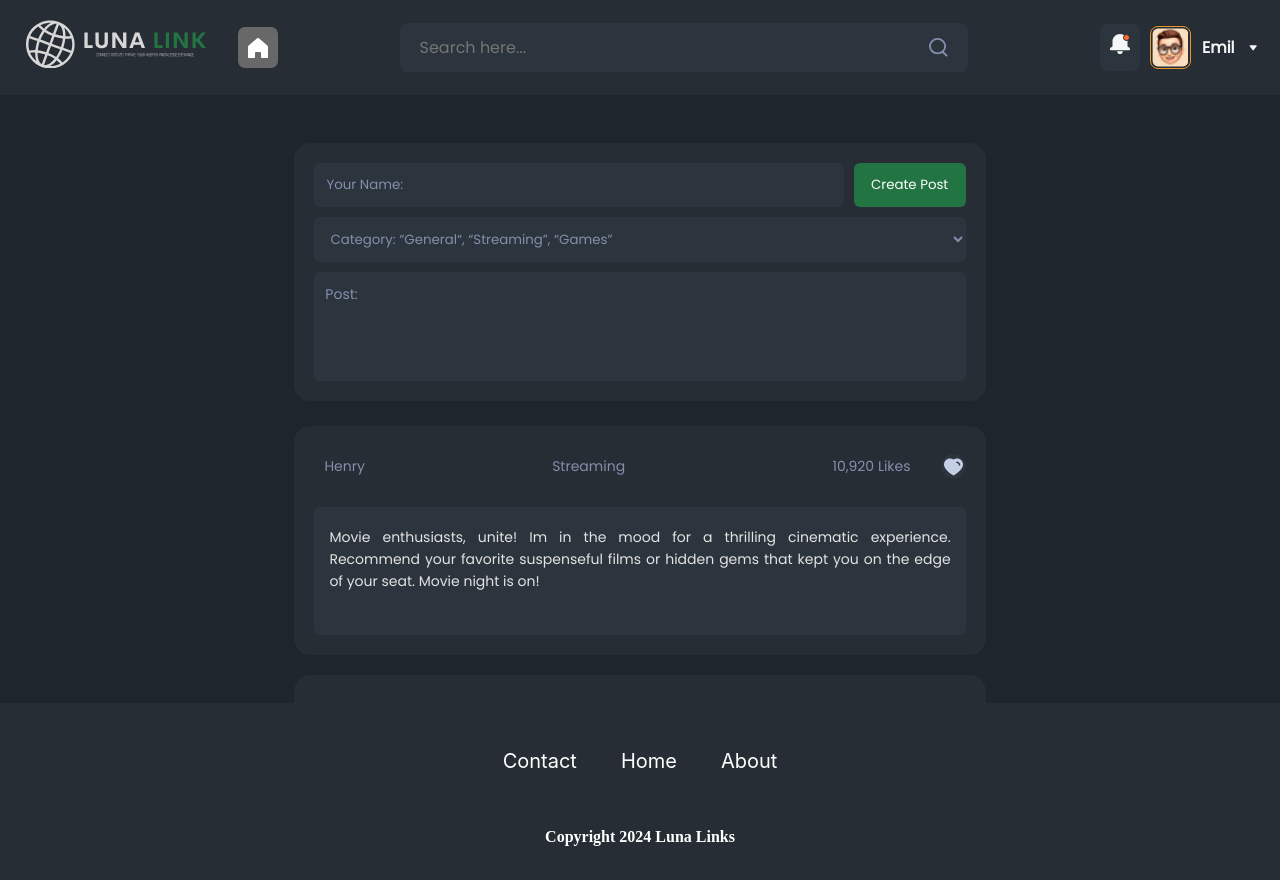
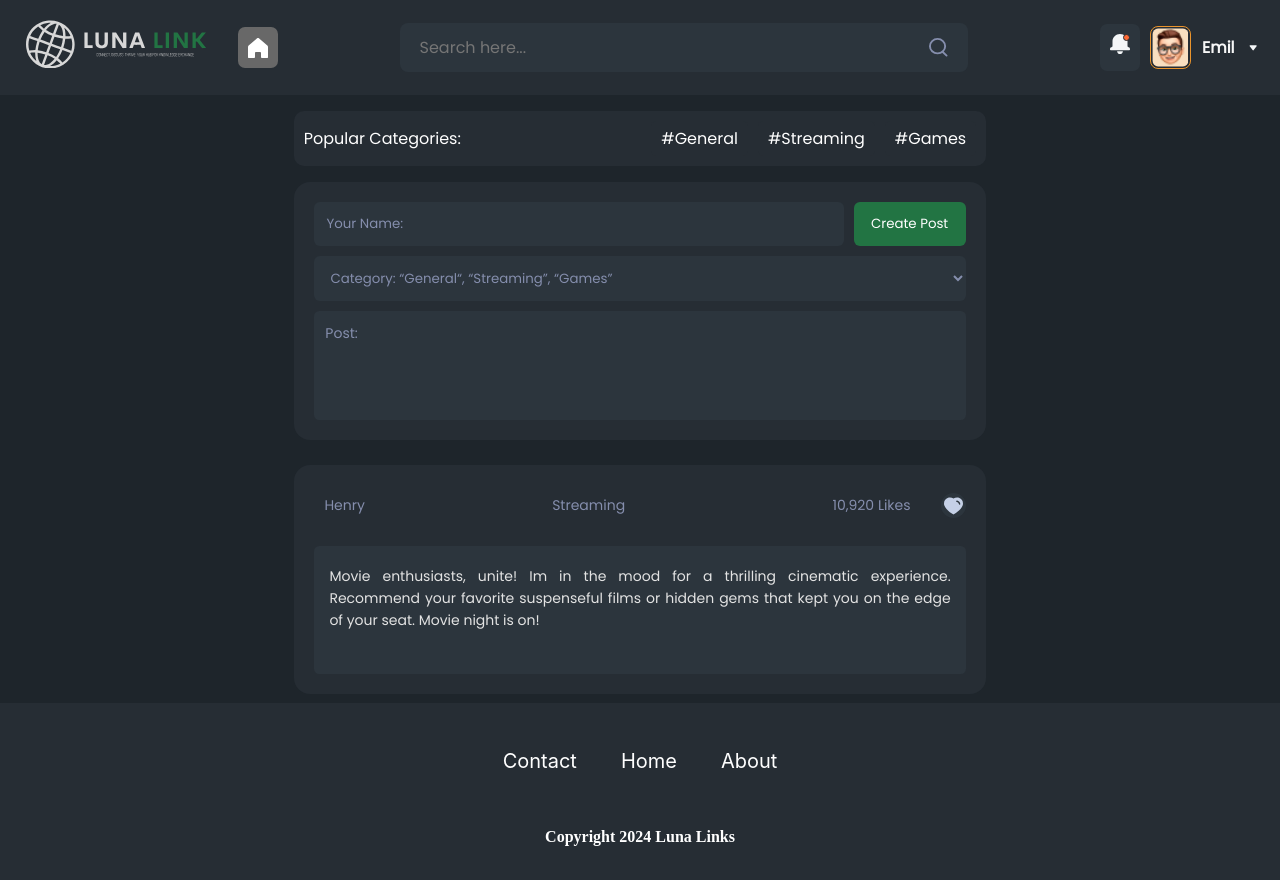
Before and after one commit to AdrianKnudsen/Luna-Link, a React (Vite) app: page /Home in a window 1280 px wide. Built offline with nearby package versions, Linux system fonts and the light colour scheme.

Commit message:
added categories filter and some css changes
added categories function that filters out posts

```diff
--- a/src/Components/CategoryFilter/CategoryFilter.jsx
+++ b/src/Components/CategoryFilter/CategoryFilter.jsx
@@ -1,23 +1,34 @@
 import styles from "./CategoryFilter.module.css";
 import PropTypes from "prop-types";
+import { useState } from "react";
 
 const CategoryFilter = ({ categories, selectedCategory, onCategoryChange }) => {
+  const [activeCategory, setActiveCategory] = useState(selectedCategory);
+
+  const handleFilterClick = (category) => {
+    if (activeCategory === category) {
+      setActiveCategory(""); // Clears the active category
+      onCategoryChange(""); // Notify parent component
+    } else {
+      setActiveCategory(category);
+      onCategoryChange(category);
+    }
+  };
+
   return (
     <div className={styles.categoryFilter}>
-      <div className={styles.title}>Popular Categories</div>
+      <div className={styles.title}>Popular Categories:</div>
       <div className={styles.categories}>
         {categories.map((category) => (
-          <label key={category} className={styles.category}>
-            <input
-              type="radio"
-              name="category"
-              value={category}
-              checked={selectedCategory === category}
-              onChange={(event) => onCategoryChange(event.target.value)}
-              className={styles.radio}
-            />
+          <div
+            key={category}
+            className={`${styles.category} ${
+              activeCategory === category ? styles.active : ""
+            }`}
+            onClick={() => handleFilterClick(category)}
+          >
             <span className={styles.labelText}>#{category}</span>
-          </label>
+          </div>
         ))}
       </div>
     </div>
--- a/src/Components/CategoryFilter/CategoryFilter.module.css
+++ b/src/Components/CategoryFilter/CategoryFilter.module.css
@@ -1,10 +1,13 @@
 .categoryFilter {
-  background-color: #1a1d23;
+  background-color: #262d34;
   padding: 10px;
   border-radius: 10px;
   display: flex;
+  flex-wrap: wrap;
   align-items: center;
   justify-content: space-between;
+  width: 54.1%;
+  margin-top: 1rem;
 }
 
 .title {
@@ -18,24 +21,19 @@
 }
 
 .category {
-  position: relative;
-}
-
-.radio {
-  opacity: 0;
-  position: absolute;
-  cursor: pointer;
-}
-
-.radio + .labelText {
-  cursor: pointer;
   padding: 5px 10px;
   border-radius: 5px;
   background-color: #262d34;
   color: white;
   transition: background-color 0.3s ease;
+  cursor: pointer;
 }
 
-.radio:checked + .labelText {
-  background-color: #4caf50;
+.category.active {
+  background-color: #227443;
 }
+
+.category:hover {
+  cursor: pointer;
+  background-color: #3b434c;
+}
--- a/src/Components/Post/CreatePost.jsx
+++ b/src/Components/Post/CreatePost.jsx
@@ -5,8 +5,9 @@ import { toast } from "react-toastify";
 import "react-toastify/dist/ReactToastify.css";
 import { ToastContainer } from "react-toastify";
 import { useOutletContext } from "react-router-dom";
+import PropTypes from "prop-types";
 
-export function CreatePost() {
+export function CreatePost({ selectedCategory }) {
   const [postsArray, setPostsArray] = useState([]);
   const [shuffledPosts, setShuffledPosts] = useState([]);
   const [postData, setPostData] = useState({
@@ -61,13 +62,15 @@ export function CreatePost() {
     }
   };
 
-  // Combine new posts with shuffled posts and then apply the filter
+  // Combine new posts with shuffled posts and then apply both filters
   const combinedPosts = [...postsArray, ...shuffledPosts];
+
   const filteredPosts = combinedPosts.filter(
     (post) =>
-      post.userName.toLowerCase().includes(searchTerm.toLowerCase()) ||
-      post.category.toLowerCase().includes(searchTerm.toLowerCase()) ||
-      post.post.toLowerCase().includes(searchTerm.toLowerCase())
+      (selectedCategory === "" || post.category === selectedCategory) &&
+      (post.userName.toLowerCase().includes(searchTerm.toLowerCase()) ||
+        post.category.toLowerCase().includes(searchTerm.toLowerCase()) ||
+        post.post.toLowerCase().includes(searchTerm.toLowerCase()))
   );
 
   return (
@@ -177,3 +180,7 @@ function shuffleArray(array) {
   }
   return array;
 }
+
+CreatePost.propTypes = {
+  selectedCategory: PropTypes.string,
+};
--- a/src/Components/Post/CreatePost.module.css
+++ b/src/Components/Post/CreatePost.module.css
@@ -12,7 +12,7 @@
   background: var(--Dark-3, #262d34);
   color: #858ead;
   margin-bottom: 25px;
-  margin-top: 3rem;
+  margin-top: 1rem;
 }
 
 .user {
--- a/src/Pages/LandingPage.jsx
+++ b/src/Pages/LandingPage.jsx
@@ -1,11 +1,21 @@
 import { CreatePost } from "../Components/Post/CreatePost";
 import styles from "../Pages/LandingPage.module.css";
+import { useState } from "react";
+import CategoryFilter from "../Components/CategoryFilter/CategoryFilter";
 
 export function LandingPage() {
+  const [selectedCategory, setSelectedCategory] = useState("");
+  const categories = ["General", "Streaming", "Games"]; // Define your categories
+
   return (
     <>
       <main className={styles.main}>
-        <CreatePost />
+        <CategoryFilter
+          categories={categories}
+          selectedCategory={selectedCategory}
+          onCategoryChange={setSelectedCategory}
+        />
+        <CreatePost selectedCategory={selectedCategory} />
       </main>
     </>
   );
```
